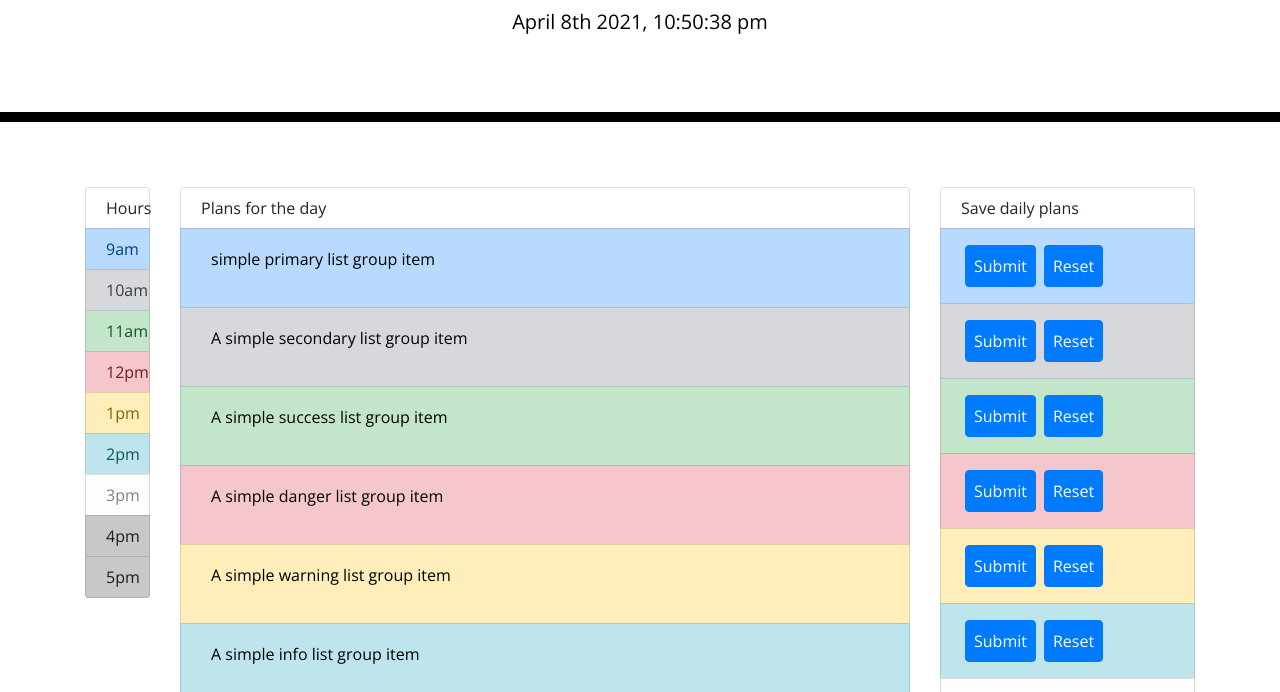
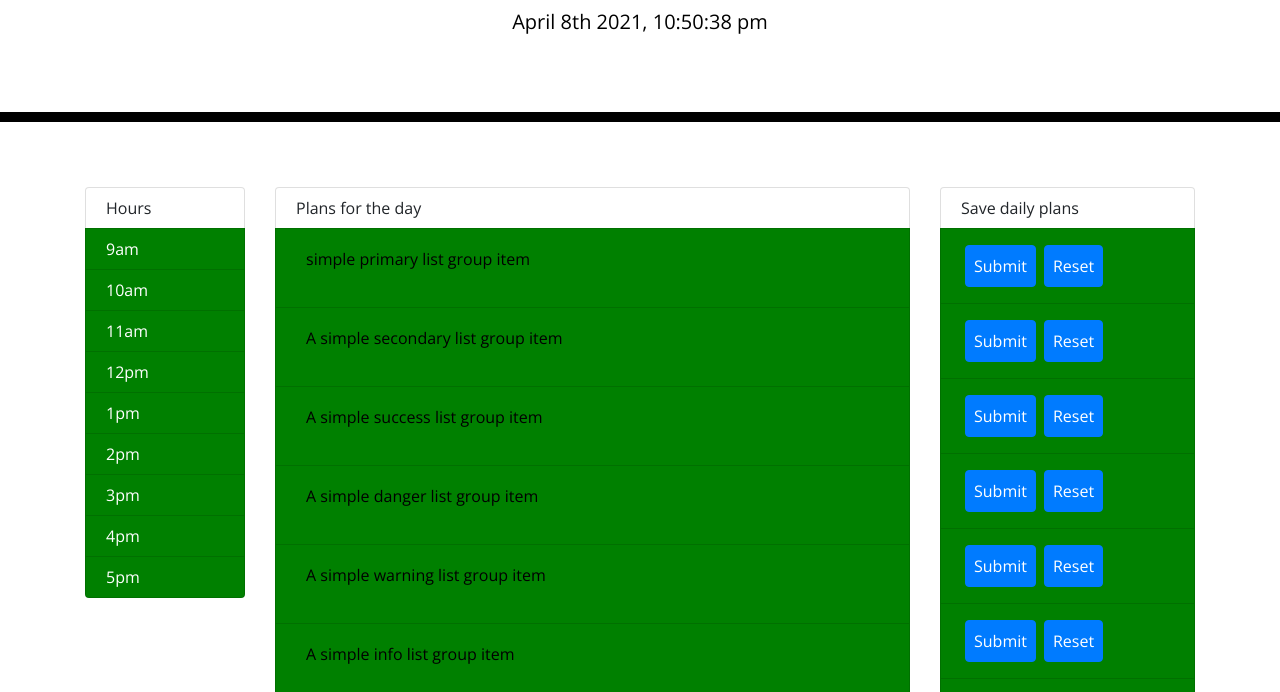
Before and after one commit to haydenabeck/Daily-Planner, a plain HTML site: page index.html in a window 1280 px wide. Shown: the part 182-874 px from the top of the page. Drawn offline with nearby package versions, Linux system fonts and the light colour scheme.

Commit message:
Added css styling and html classes. added for loops to change colors based off of time

```diff
--- a/assets/script.js
+++ b/assets/script.js
@@ -2,4 +2,15 @@ function displaytime(){
     var datetime=moment().format('MMMM Do YYYY, h:mm:ss a');
     $("#currentDay").text(datetime);
 }
+
 setInterval(displaytime,0);
+
+for (let i = 1; i < 10; i++) {
+    $('.timeOfDay' + i ).addClass('present')
+}
+for (let i = 1; i < 10; i++) {
+    $('.timeOfDay' + i ).addClass('past')
+}
+for (let i = 1; i < 10; i++) {
+    $('.timeOfDay' + i ).addClass('future')
+}
--- a/assets/style.css
+++ b/assets/style.css
@@ -69,3 +69,14 @@ body {
     font-size: 20px;
     transition: all 0.3s ease-in-out;
   }
+
+
+  .past{
+    background-color: gray;
+  }
+  .present{
+    background-color: red;
+  }
+  .future{
+    background-color: green;
+  }
--- a/index.html
+++ b/index.html
@@ -30,51 +30,51 @@
     <div class="container">
         <div class="row">
 
-          <div class="col-1">
+          <div class="col-2">
             <ul class="list-group">
-              <li class="list-group-item">Hours</li>
+              <li class="list-group-item timeOfDay">Hours</li>
 
-              <li class="list-group-item list-group-item-primary">9am</li>
-              <li class="list-group-item list-group-item-secondary">10am</li>
-              <li class="list-group-item list-group-item-success">11am</li>
-              <li class="list-group-item list-group-item-danger">12pm</li>
-              <li class="list-group-item list-group-item-warning">1pm</li>
-              <li class="list-group-item list-group-item-info">2pm</li>
-              <li class="list-group-item list-group-item-light">3pm</li>
-              <li class="list-group-item list-group-item-dark">4pm</li>
-              <li class="list-group-item list-group-item-dark">5pm</li>
+              <li class="list-group-item timeOfDay1 list-group-item 9-am">9am</li>
+              <li class="list-group-item timeOfDay2 list-group-item 10-am">10am</li>
+              <li class="list-group-item timeOfDay3 list-group-item 11-am">11am</li>
+              <li class="list-group-item timeOfDay4 list-group-item 12-pm">12pm</li>
+              <li class="list-group-item timeOfDay5 list-group-item 1-pm">1pm</li>
+              <li class="list-group-item timeOfDay6 list-group-item 2-pm">2pm</li>
+              <li class="list-group-item timeOfDay7 list-group-item 3-pm">3pm</li>
+              <li class="list-group-item timeOfDay8 list-group-item 4-pm">4pm</li>
+              <li class="list-group-item timeOfDay9 list-group-item 5-pm">5pm</li>
             </ul>
           </div>
 
-          <div class="col-8">
+          <div class="col-7">
             <ul class="list-group">
-              <li class="list-group-item">Plans for the day</li>
+              <li class="list-group-item timeOfDay">Plans for the day</li>
 
-              <li class="list-group-item list-group-item-primary"><textarea>simple primary list group item</textarea></li>
-              <li class="list-group-item list-group-item-secondary"><textarea>A simple secondary list group item</textarea></li>
-              <li class="list-group-item list-group-item-success"><textarea>A simple success list group item</textarea></li>
-              <li class="list-group-item list-group-item-danger"><textarea>A simple danger list group item</textarea></li>
-              <li class="list-group-item list-group-item-warning"><textarea>A simple warning list group item</textarea></li>
-              <li class="list-group-item list-group-item-info"><textarea>A simple info list group item</textarea></li>
-              <li class="list-group-item list-group-item-light"><textarea>A simple light list group item</textarea></li>
-              <li class="list-group-item list-group-item-dark"><textarea>A simple dark list group item</textarea></li>
-              <li class="list-group-item list-group-item-dark"><textarea>A simple dark list group item</textarea></li>
+              <li class="list-group-item timeOfDay1 list-group-item 9-am"><textarea>simple primary list group item</textarea></li>
+              <li class="list-group-item timeOfDay2 list-group-item 10-am"><textarea>A simple secondary list group item</textarea></li>
+              <li class="list-group-item timeOfDay3 list-group-item 11-am"><textarea>A simple success list group item</textarea></li>
+              <li class="list-group-item timeOfDay4 list-group-item 12-pm"><textarea>A simple danger list group item</textarea></li>
+              <li class="list-group-item timeOfDay5 list-group-item 1-pm"><textarea>A simple warning list group item</textarea></li>
+              <li class="list-group-item timeOfDay6 list-group-item 2-pm"><textarea>A simple info list group item</textarea></li>
+              <li class="list-group-item timeOfDay7 list-group-item 3-pm"><textarea>A simple light list group item</textarea></li>
+              <li class="list-group-item timeOfDay8 list-group-item 4-pm"><textarea>A simple dark list group item</textarea></li>
+              <li class="list-group-item timeOfDay9 list-group-item 5-pm"><textarea>A simple dark list group item</textarea></li>
             </ul>
           </div>
 
           <div class="col-3">
             <ul class="list-group">
-              <li class="list-group-item">Save daily plans</li>
+              <li class="list-group-item timeOfDay">Save daily plans</li>
 
-              <li class="list-group-item list-group-item-primary"><input class="btn btn-primary m-1 p-2" type="submit" value="Submit"><input class="btn btn-primary m-1 p-2" type="reset" value="Reset"></li>
-              <li class="list-group-item list-group-item-secondary"><input class="btn btn-primary m-1 p-2" type="submit" value="Submit"><input class="btn btn-primary m-1 p-2" type="reset" value="Reset"></li>
-              <li class="list-group-item list-group-item-success"><input class="btn btn-primary m-1 p-2" type="submit" value="Submit"><input class="btn btn-primary m-1 p-2" type="reset" value="Reset"></li>
-              <li class="list-group-item list-group-item-danger"><input class="btn btn-primary m-1 p-2" type="submit" value="Submit"><input class="btn btn-primary m-1 p-2" type="reset" value="Reset"></li>
-              <li class="list-group-item list-group-item-warning"><input class="btn btn-primary m-1 p-2" type="submit" value="Submit"><input class="btn btn-primary m-1 p-2" type="reset" value="Reset"></li>
-              <li class="list-group-item list-group-item-info"><input class="btn btn-primary m-1 p-2" type="submit" value="Submit"><input class="btn btn-primary m-1 p-2" type="reset" value="Reset"></li>
-              <li class="list-group-item list-group-item-light"><input class="btn btn-primary m-1 p-2" type="submit" value="Submit"><input class="btn btn-primary m-1 p-2" type="reset" value="Reset"></li>
-              <li class="list-group-item list-group-item-dark"><input class="btn btn-primary m-1 p-2" type="submit" value="Submit"><input class="btn btn-primary m-1 p-2" type="reset" value="Reset"></li>
-              <li class="list-group-item list-group-item-dark"><input class="btn btn-primary m-1 p-2" type="submit" value="Submit"><input class="btn btn-primary m-1 p-2" type="reset" value="Reset"></li>
+              <li class="list-group-item timeOfDay1 list-group-item 9-am"><input class="btn btn-primary m-1 p-2" type="submit" value="Submit"><input class="btn btn-primary m-1 p-2" type="reset" value="Reset"></li>
+              <li class="list-group-item timeOfDay2 list-group-item 10-am"><input class="btn btn-primary m-1 p-2" type="submit" value="Submit"><input class="btn btn-primary m-1 p-2" type="reset" value="Reset"></li>
+              <li class="list-group-item timeOfDay3 list-group-item 11-am"><input class="btn btn-primary m-1 p-2" type="submit" value="Submit"><input class="btn btn-primary m-1 p-2" type="reset" value="Reset"></li>
+              <li class="list-group-item timeOfDay4 list-group-item 12-pm"><input class="btn btn-primary m-1 p-2" type="submit" value="Submit"><input class="btn btn-primary m-1 p-2" type="reset" value="Reset"></li>
+              <li class="list-group-item timeOfDay5 list-group-item 1-pm"><input class="btn btn-primary m-1 p-2" type="submit" value="Submit"><input class="btn btn-primary m-1 p-2" type="reset" value="Reset"></li>
+              <li class="list-group-item timeOfDay6 list-group-item 2-pm"><input class="btn btn-primary m-1 p-2" type="submit" value="Submit"><input class="btn btn-primary m-1 p-2" type="reset" value="Reset"></li>
+              <li class="list-group-item timeOfDay7 list-group-item 3-pm"><input class="btn btn-primary m-1 p-2" type="submit" value="Submit"><input class="btn btn-primary m-1 p-2" type="reset" value="Reset"></li>
+              <li class="list-group-item timeOfDay8 list-group-item 4-pm"><input class="btn btn-primary m-1 p-2" type="submit" value="Submit"><input class="btn btn-primary m-1 p-2" type="reset" value="Reset"></li>
+              <li class="list-group-item timeOfDay9 list-group-item 5-pm"><input class="btn btn-primary m-1 p-2" type="submit" value="Submit"><input class="btn btn-primary m-1 p-2" type="reset" value="Reset"></li>
             </ul>
           </div>
 
```
